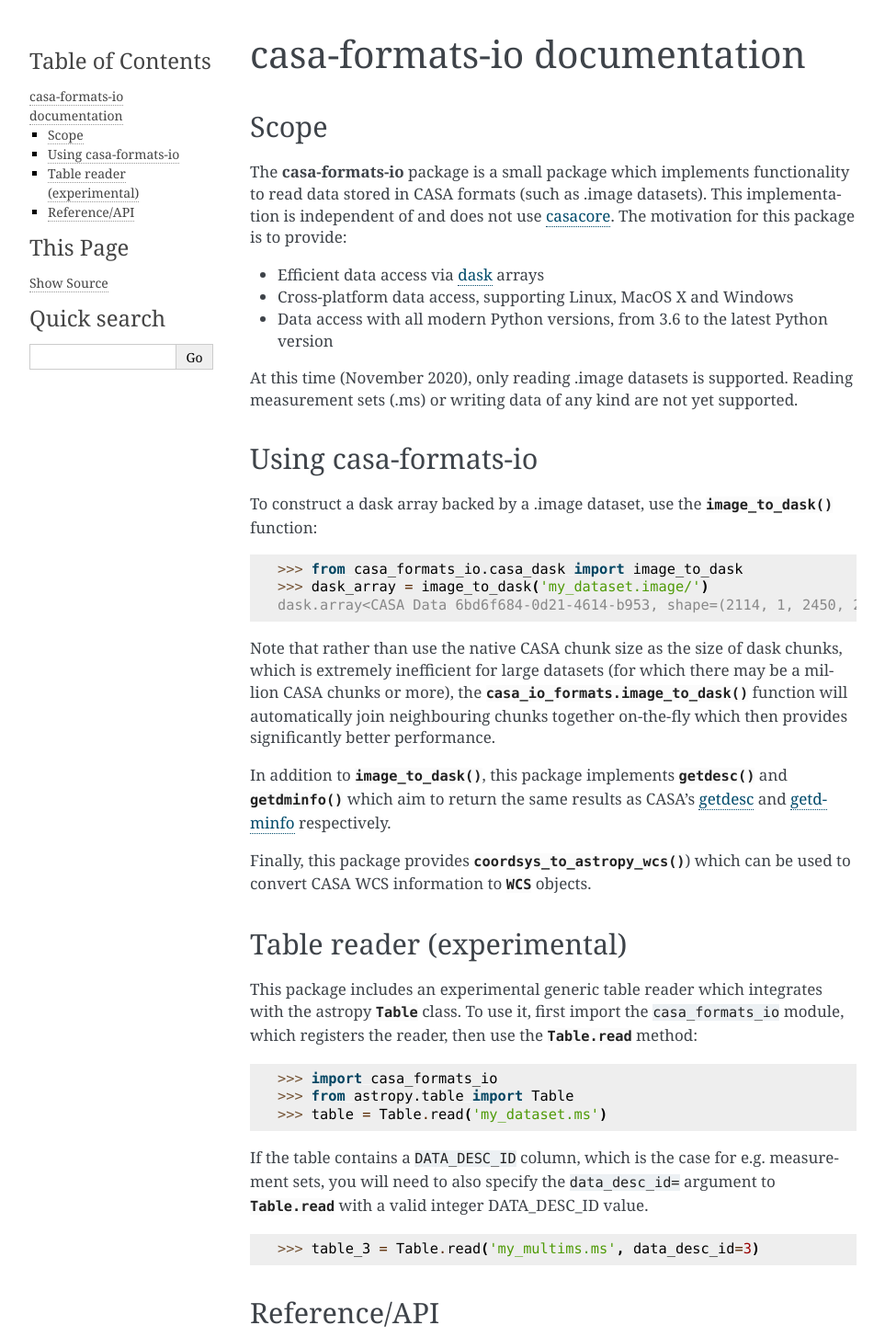
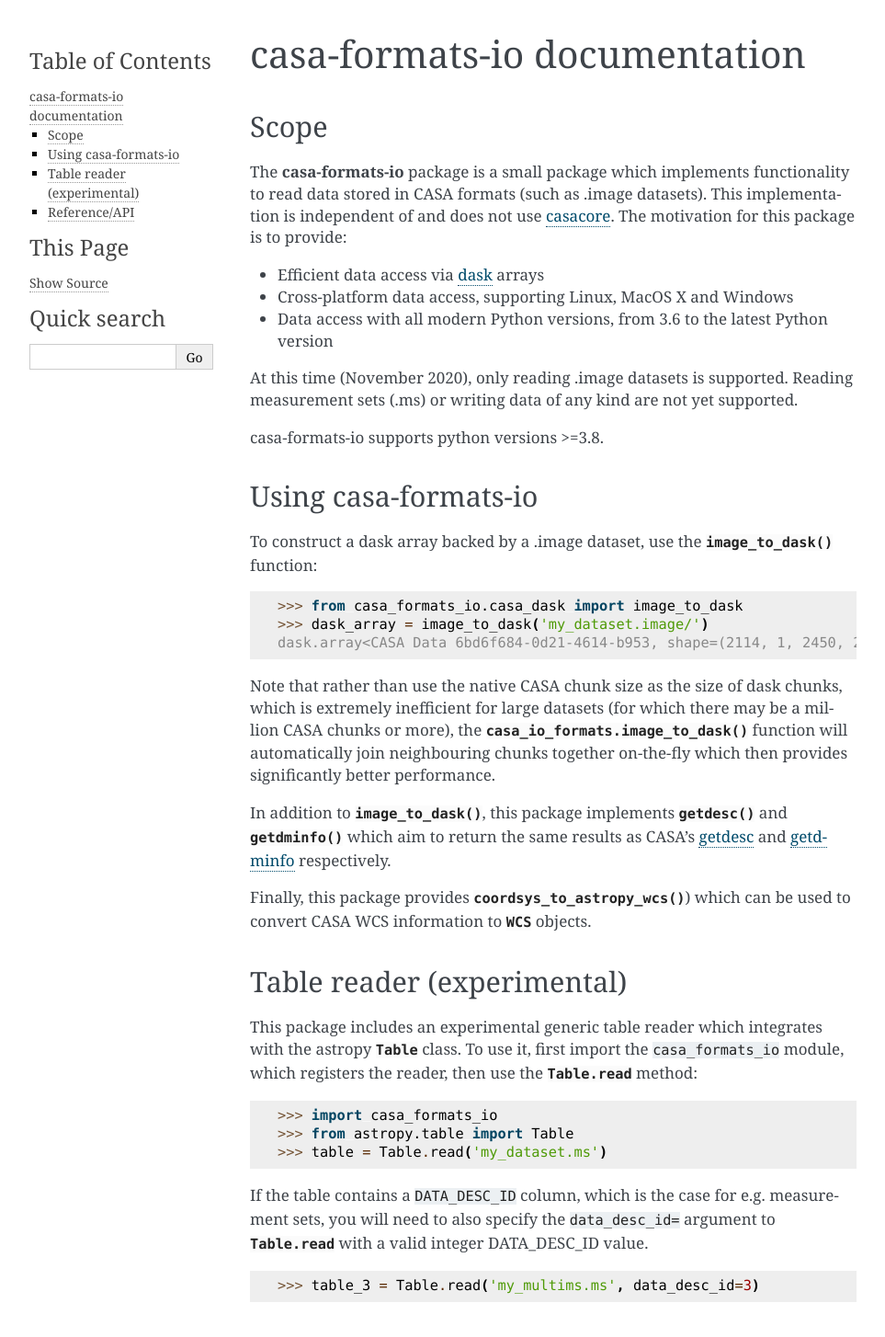
Before and after one commit to radio-astro-tools/casa-formats-io, a Sphinx documentation site: the page built from docs/index.rst, in a window 1280 px wide, cut to the strip 0-1454 px from the top of the page. Shown: the whole strip at 92% size, without its empty margins (148-1111 px from the left). Built offline with Sphinx 7.4.7, drawn with Linux system fonts in a browser that asks for light colours.

Commit message:
Bump up all testing versions to 3.9; drop testing of 3.6 and 3.7; add testing of 3.10

```diff
--- a/README.rst
+++ b/README.rst
@@ -6,3 +6,6 @@
 While developing this package, we made use of the https://github.com/casacore/casacore package to better understand
 the file format and have re-used some of the data class names. Therefore, since some parts of casa-formats-io may
 be considered translations of casacore into Python, we license casa-formats-io under the same LGPL license as casacore.
+
+
+casa-formats-io supports python versions >=3.8.
--- a/docs/index.rst
+++ b/docs/index.rst
@@ -16,6 +16,8 @@
 
 At this time (November 2020), only reading .image datasets is supported. Reading measurement sets
 (.ms) or writing data of any kind are not yet supported.
+
+casa-formats-io supports python versions >=3.8.
 
 Using casa-formats-io
 ---------------------
--- a/setup.cfg
+++ b/setup.cfg
@@ -16,7 +16,7 @@
     astropy>=4.0
     numpy>=1.17
     dask[array]>=2.0
-python_requires = >=3.6
+python_requires = >=3.8
 
 [options.extras_require]
 test =
```
Also changed, not shown: .readthedocs.yml, 1 other file.
